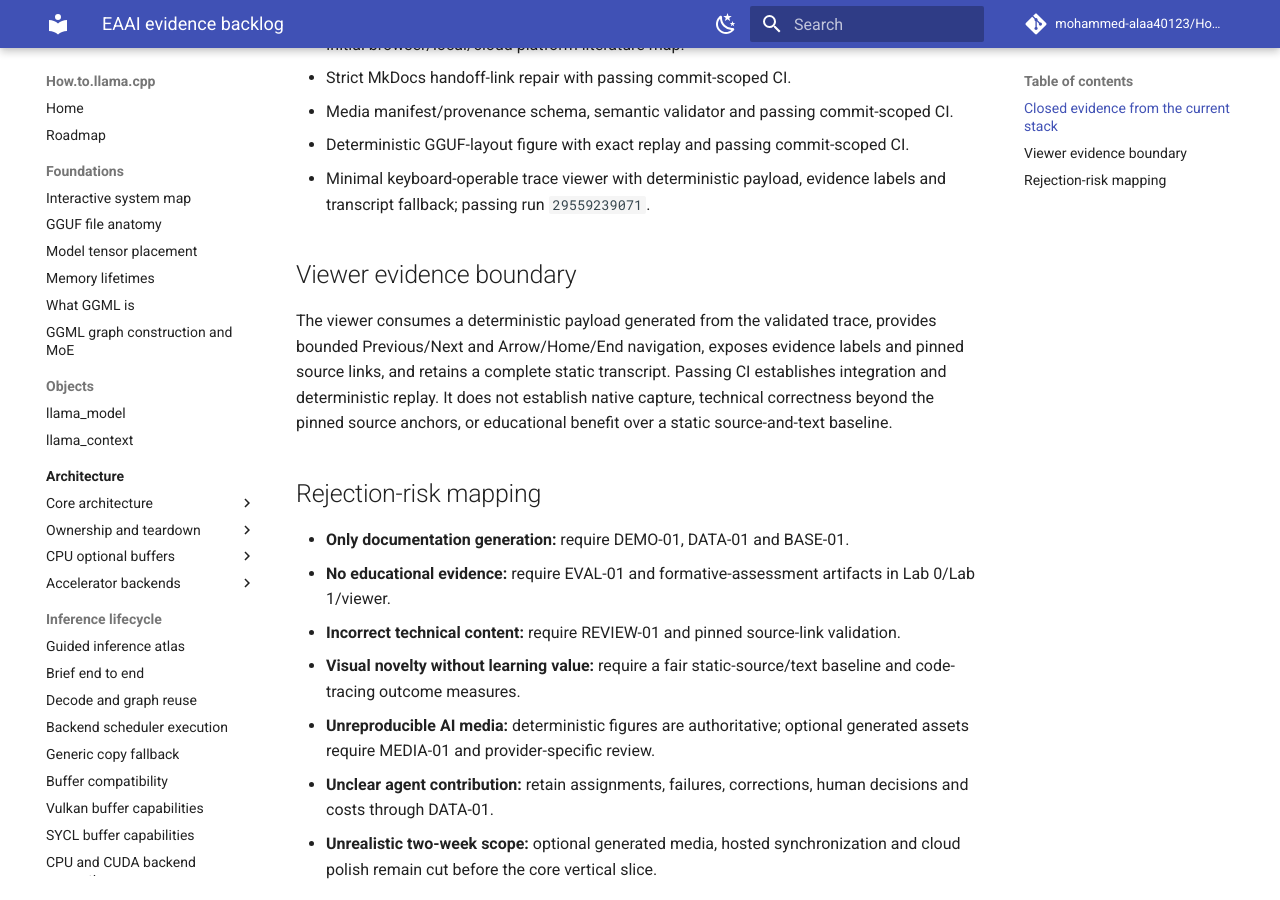
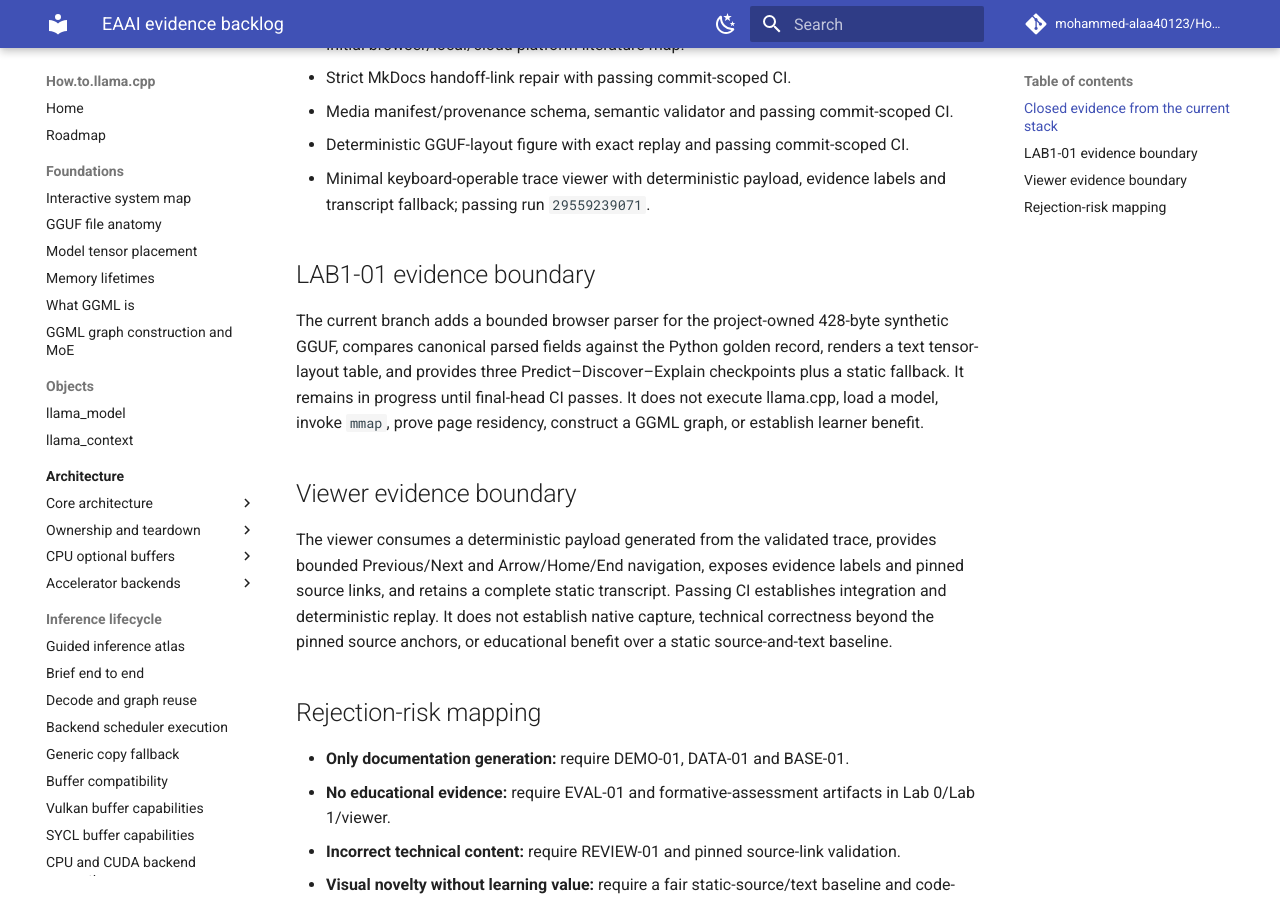
Before and after one commit to mohammed-alaa40123/How.to.llama.cpp, an MkDocs documentation site: the page built from docs/publication/evidence-backlog.md, in a window 1280 px wide and 900 px high, scrolled down 3533 px. Built offline with MkDocs 1.6.1 and Material for MkDocs 9.7.7, drawn with Linux system fonts in a browser that asks for light colours; comment, search, counter and statistics services are not loaded; some of the changed text lies outside the part shown.

Commit message:
Mark LAB1 browser slice in progress

```diff
--- a/docs/publication/evidence-backlog.md
+++ b/docs/publication/evidence-backlog.md
@@ -16,7 +16,7 @@
 | P1 | VIEW-01 | evidenced | Documentation Builder | TRACE-02 | keyboard-operable static viewer, deterministic payload, evidence labels, transcript fallback, focused tests; passing run `29559239071` | A narrow executable lecture can expose source, state and explanation without evidence inflation |
 | P1 | LIT-02 | evidenced | Literature Scout | none | official media/API capability matrix with provenance, privacy, accessibility, licensing, cost and caching implications | Optional media choices are evidence-based and reproducible enough for an experience report |
 | P1 | VENUE-01 | in progress | Literature Scout | official publication | verified EAAI-27 call, deadlines, area, format, review criteria | Submission plan matches the current venue rather than prior-year assumptions |
-| P2 | LAB1-01 | ready | Documentation Builder | progress contract; FIG-01; VIEW-01 | browser parser/visualizer, Python/golden agreement, Predict-Discover-Explain checkpoints, static fallback | Learners can inspect GGUF layout in-browser without confusing it with native inference |
+| P2 | LAB1-01 | in progress | Documentation Builder | progress contract; FIG-01; VIEW-01 | browser parser/visualizer, Python/golden agreement, Predict-Discover-Explain checkpoints, static fallback; final-head CI pending | Learners can inspect GGUF layout in-browser without confusing it with native inference |
 | P2 | PROGRESS-02 | ready | Validation Architect | progress schema | import/export round trip, migration, corruption recovery, local storage adapter tests | Local-first progress is portable and privacy-minimizing |
 | P2 | REVIEW-02 | in progress | Adversarial Reviewer + Orchestrator | PR #8 integration | integrate reviewer notes, claims-evidence table, rejection risks and scorecard into the active stack | Major rejection risks are visible and drive dependency ordering |
 | P2 | REVIEW-01 | blocked | Human | independent reviewer nominated | expert rubric and signed/dated review of fixture, trace, lab explanations and figure | Technical correctness is independently supported |
@@ -36,6 +36,10 @@
 - Deterministic GGUF-layout figure with exact replay and passing commit-scoped CI.
 - Minimal keyboard-operable trace viewer with deterministic payload, evidence labels and transcript fallback; passing run `29559239071`.
 
+## LAB1-01 evidence boundary
+
+The current branch adds a bounded browser parser for the project-owned 428-byte synthetic GGUF, compares canonical parsed fields against the Python golden record, renders a text tensor-layout table, and provides three Predict–Discover–Explain checkpoints plus a static fallback. It remains in progress until final-head CI passes. It does not execute llama.cpp, load a model, invoke `mmap`, prove page residency, construct a GGML graph, or establish learner benefit.
+
 ## Viewer evidence boundary
 
 The viewer consumes a deterministic payload generated from the validated trace, provides bounded Previous/Next and Arrow/Home/End navigation, exposes evidence labels and pinned source links, and retains a complete static transcript. Passing CI establishes integration and deterministic replay. It does not establish native capture, technical correctness beyond the pinned source anchors, or educational benefit over a static source-and-text baseline.
```
Also changed, not shown: other parts of docs/publication/evidence-backlog.md (+1 -1 lines).
